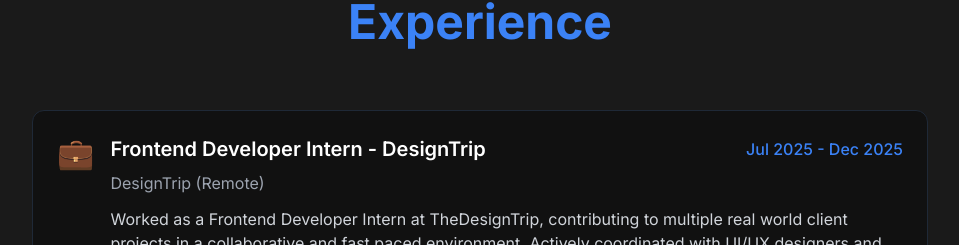
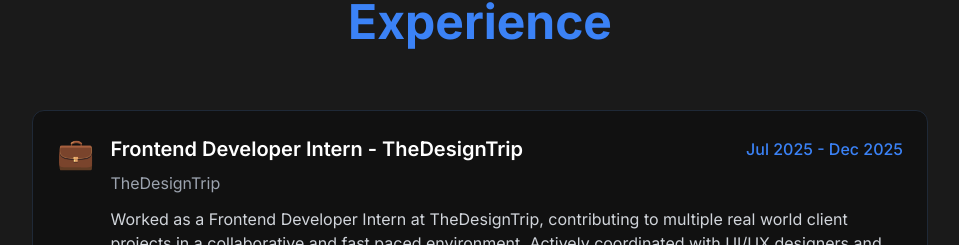
Before and after one commit to HimeshLaddha/portfolio, a React (Vite) app in the folder frontend/: page / in a window 1280 px wide. Shown: the part 3216-3461 px from the top of the page, without its empty margins (160-1119 px from the left). Built offline with nearby package versions, Linux system fonts and the light colour scheme.

Commit message:
internship name updated flaws in text solved

```diff
--- a/frontend/src/components/Certifications.jsx
+++ b/frontend/src/components/Certifications.jsx
@@ -6,7 +6,7 @@
             title: "AR/VR Bootcamp",
             org: "CDAC Pune",
             description:
-                "Hands-on training in AR/VR fundamentals, 3D concepts, and immersive application development.",
+                "Hands on training in AR/VR fundamentals, 3D concepts, and immersive application development.",
             link: "/certificates/ar-vr-cdac.pdf"
         },
         {
@@ -27,7 +27,7 @@
             title: "Summer Analytics - Data Science & ML",
             org: "IIT Guwahati",
             description:
-                "Intensive program covering data analysis, machine learning techniques, and real-world problem solving.",
+                "Intensive program covering data analysis, machine learning techniques, and real world problem solving.",
             link: "/certificates/summer-analytics-iitg.pdf"
         },
         {
--- a/frontend/src/components/Experience.jsx
+++ b/frontend/src/components/Experience.jsx
@@ -3,9 +3,9 @@
 const Experience = () => {
   const experiences = [
     {
-      title: "Frontend Developer Intern - DesignTrip",
+      title: "Frontend Developer Intern - TheDesignTrip",
       period: "Jul 2025 - Dec 2025",
-      location: "DesignTrip (Remote)",
+      location: "TheDesignTrip",
       description: (
         <>
           <p className="mb-3">
```
